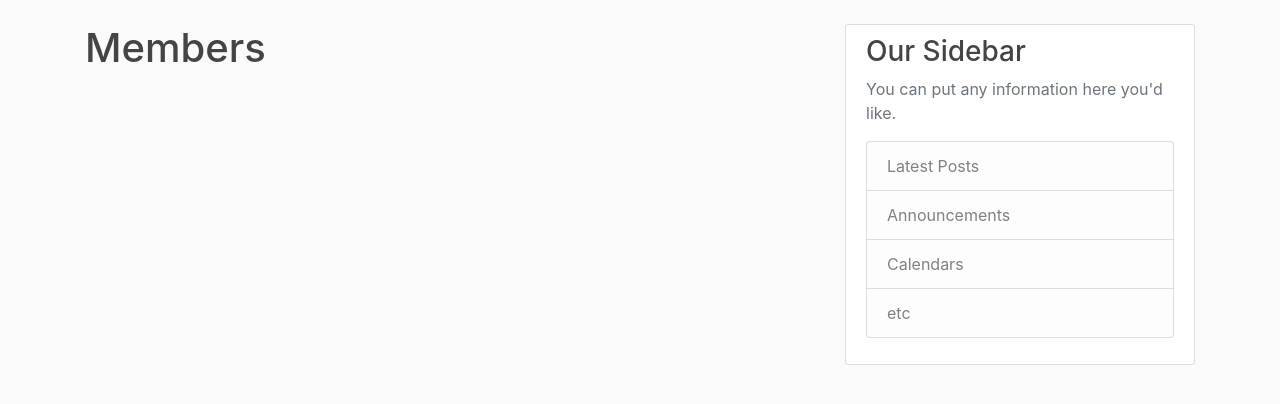
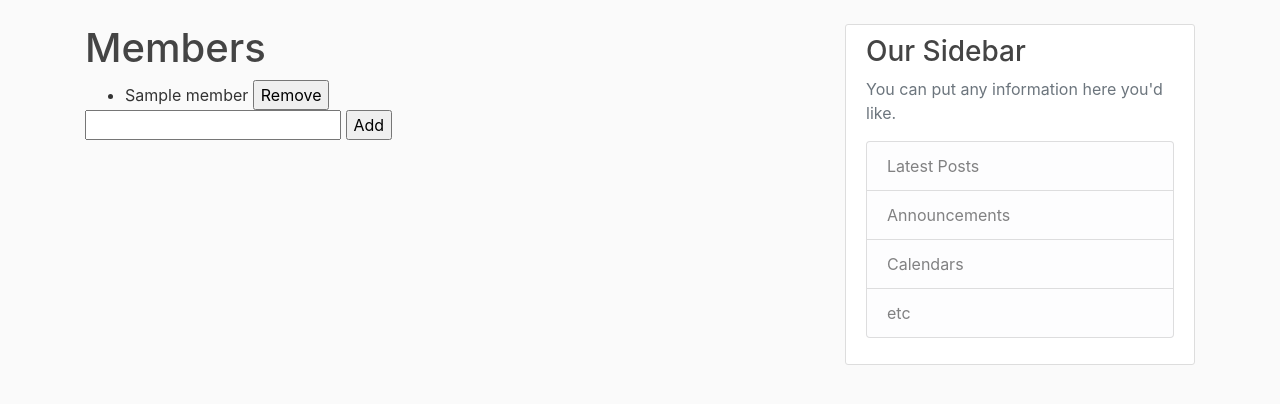
Before and after one commit to christinewoo/411_final_project, a Django app: template Backend/dozenDuty/dozenDuty_app/templates/dozenDuty_app/members.html in a window 1280 px wide. Shown: the part 56-460 px from the top of the page. Run offline with Django 3.2, Linux system fonts and the light colour scheme; the template is opened without the code that fills it: most values are stand-ins (such as "Sample title", 1, 10 or a date in 2020); data that the repository does not hold is empty; some libraries are stand-ins or nearby versions.

Commit message:
added INSERT DELETE for members

```diff
--- a/Backend/dozenDuty/dozenDuty_app/templates/dozenDuty_app/groceries.html
+++ b/Backend/dozenDuty/dozenDuty_app/templates/dozenDuty_app/groceries.html
@@ -1,4 +1,4 @@
-{% extends "dozenDuty_app/base.html" %}
+l{% extends "dozenDuty_app/base.html" %}
 {% block content %}
     <div id="root2"></div>
     <!--
--- a/Backend/dozenDuty/dozenDuty_app/templates/dozenDuty_app/members.html
+++ b/Backend/dozenDuty/dozenDuty_app/templates/dozenDuty_app/members.html
@@ -1,4 +1,24 @@
 {% extends "dozenDuty_app/base.html" %}
 {% block content %}
     <h1>Members</h1>
+
+    <ul>
+    	{% for member in members %}
+    		<li>{{ member.memberName }}
+    			<form action="/removeMember/{{member.memberID}}/"
+    				  style="display: inline;"
+    				  method="post">
+				{% csrf_token %}
+					<input type="submit" value="Remove"/>
+				</form>
+    		</li>
+  		{% endfor %}
+	</ul>
+
+
+	<form action="/addMember/" method="post">
+		{% csrf_token %}
+		<input type="text" name="memberName"/>
+		<input type="submit" value="Add"/>
+	</form>
 {% endblock content %}
--- a/Backend/dozenDuty/dozenDuty_app/urls.py
+++ b/Backend/dozenDuty/dozenDuty_app/urls.py
@@ -1,9 +1,12 @@
 from django.urls import path
 from . import views
+
 
 urlpatterns = [
     path('', views.home, name='dozenDuty_home'),
     path('groceries/', views.groceries, name='dozenDuty_groceries'),
     path('chores/', views.chores, name='dozenDuty_chores'),
     path('members/', views.members, name='dozenDuty_members'),
+    path('addMember/', views.addMember),
+    path('removeMember/<int:id>/', views.removeMember),
 ]
```
Also changed, not shown: Backend/dozenDuty/dozenDuty_app/views.py (+17 -1 lines).
